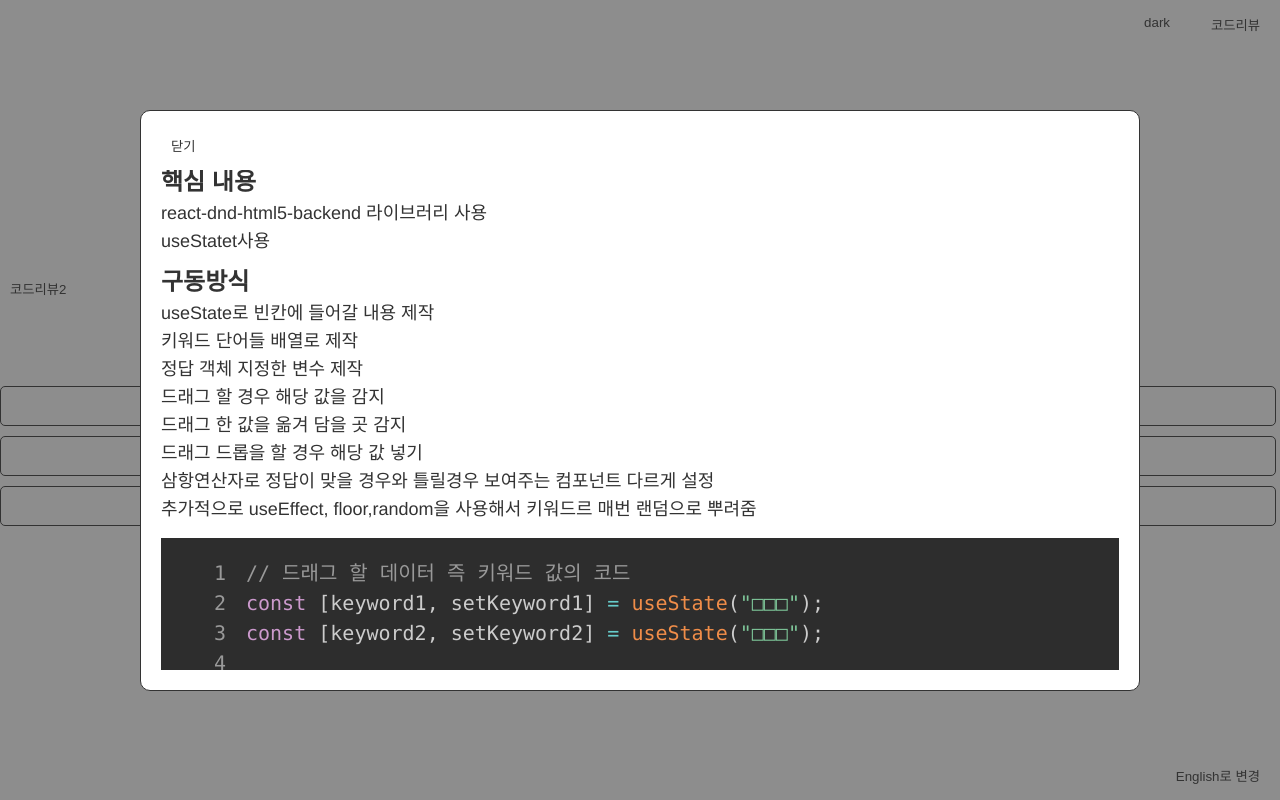
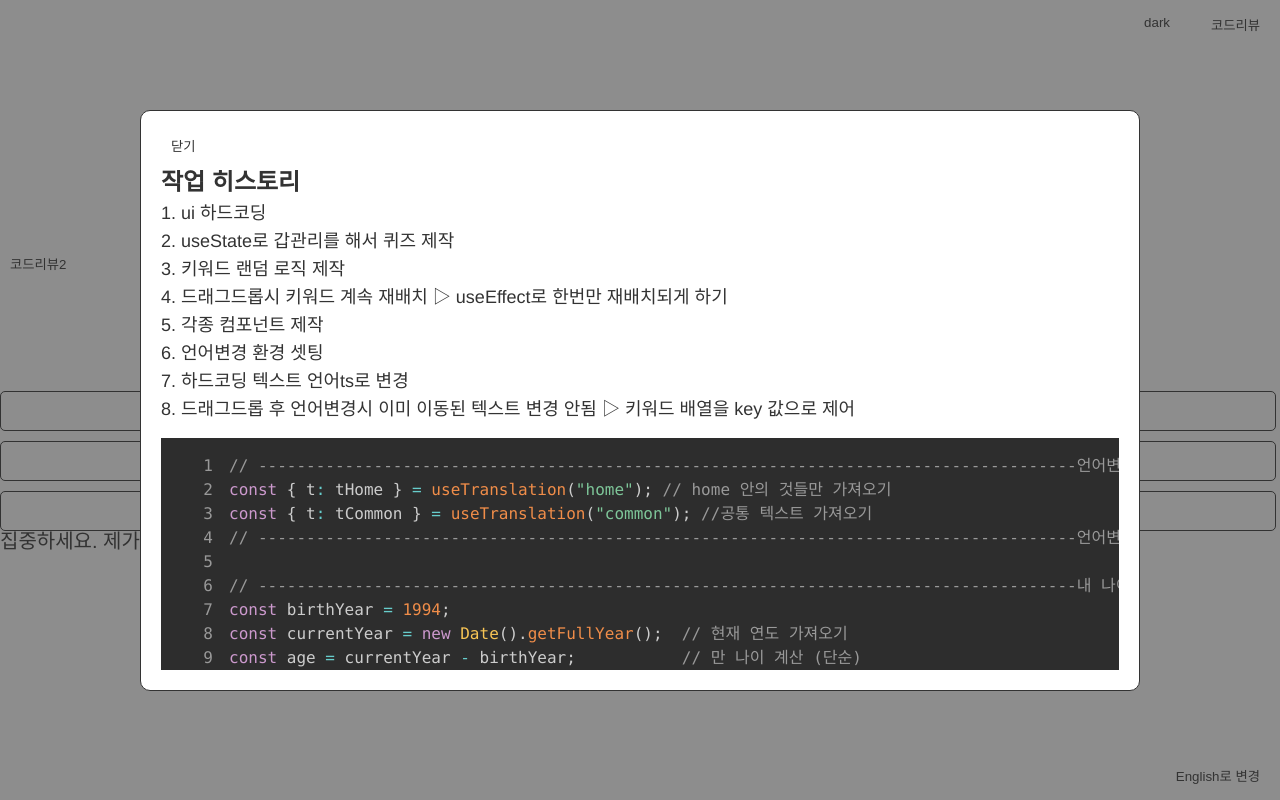
Before and after one commit to hyeongwoo94/parkhyeongwoo, a React (Vite) app: page / in a window 1280 px wide. Both pictures are taken after a click on the button "코드리뷰". Built offline with nearby package versions, Linux system fonts and the light colour scheme.

Commit message:
퀴즈문제_언어변경_셋팅

```diff
--- a/package.json
+++ b/package.json
@@ -22,6 +22,7 @@
     "react-redux": "^9.2.0",
     "react-router-dom": "^7.9.1",
     "react-syntax-highlighter": "^15.6.6",
+    "react-typed": "^2.0.12",
     "sass": "^1.92.1",
     "styled-components": "^6.1.19"
   },
--- a/src/components/CodeView.tsx
+++ b/src/components/CodeView.tsx
@@ -9,8 +9,8 @@ interface CodeViewProps {
 function CodeView({ code, language }: CodeViewProps){
     return(
         <>
-            <div className="code_view">
-                <SyntaxHighlighter language={language} style={tomorrow} showLineNumbers>
+            <div>
+                <SyntaxHighlighter language={language} style={tomorrow} showLineNumbers className="code_view" >
                     {code}
                 </SyntaxHighlighter>
             </div>
--- a/src/components/explain/HomeExplain.tsx
+++ b/src/components/explain/HomeExplain.tsx
@@ -6,62 +6,87 @@ export const HomeExplain = React.memo(function Btn() {
         <>
             <div className="code_explain">
                 <div className="code_explain_box">
-                    <h3 className="code_explain_title">핵심 내용</h3>
+                    <h3 className="code_explain_title">작업 히스토리</h3>
                     <ul className="code_explain_ul">
-                        <li>
-                            react-dnd-html5-backend 라이브러리 사용
-                        </li>
-                        <li>
-                            useStatet사용
-                        </li>
+                        <li>1. ui 하드코딩</li>
+                        <li>2. useState로 갑관리를 해서 퀴즈 제작</li>
+                        <li>3. 키워드 랜덤 로직 제작</li>
+                        <li>4. 드래그드롭시 키워드 계속 재배치 ▷ useEffect로 한번만 재배치되게 하기</li>
+                        <li>5. 각종 컴포넌트 제작</li>
+                        <li>6. 언어변경 환경 셋팅</li>
+                        <li>7. 하드코딩 텍스트 언어ts로 변경</li>
+                        <li>8. 드래그드롭 후 언어변경시 이미 이동된 텍스트 변경 안됨 ▷ 키워드 배열을 key 값으로 제어</li>
                     </ul>
                 </div>
-                <div className="code_explain_box">
-                    <h3 className="code_explain_title">구동방식</h3>
-                    <ul className="code_explain_ul">
-                        <li>useState로 빈칸에 들어갈 내용 제작</li>
-                        <li>키워드 단어들 배열로 제작</li>
-                        <li>정답 객체 지정한 변수 제작</li>
-                        <li>
-                            드래그 할 경우 해당 값을 감지
-                        </li>
-                        <li>드래그 한 값을 옮겨 담을 곳 감지</li>
-                        <li>드래그 드롭을 할 경우 해당 값 넣기</li>
-                        <li>삼항연산자로 정답이 맞을 경우와 틀릴경우 보여주는 컴포넌트 다르게 설정</li>
-                        <li>추가적으로 useEffect, floor,random을 사용해서 키워드르 매번 랜덤으로 뿌려줌</li>
-                    </ul>
-                </div>
-                <CodeView language="javascript"
-                    code={`// 드래그 할 데이터 즉 키워드 값의 코드
-const [keyword1, setKeyword1] = useState("□□□");
-const [keyword2, setKeyword2] = useState("□□□");
+                <CodeView language="tsx"
+                    code={`// -------------------------------------------------------------------------------------언어변경
+const { t: tHome } = useTranslation("home"); // home 안의 것들만 가져오기
+const { t: tCommon } = useTranslation("common"); //공통 텍스트 가져오기
+// -------------------------------------------------------------------------------------언어변경
 
-// 반복문으로 뿌려줄 키워드 작서
-const items = ["박형우","30","김형우","20", "이형우","40","최형우","50","감형우"];
+// -------------------------------------------------------------------------------------내 나이 자동화
+const birthYear = 1994;
+const currentYear = new Date().getFullYear();  // 현재 연도 가져오기
+const age = currentYear - birthYear;           // 만 나이 계산 (단순)
+// -------------------------------------------------------------------------------------내 나이 자동화
 
-//키워드 값을 항상 랜덤 순서로 렌더링하기 위해 복제를 함
-const [dragItems, setDragItems] = useState<string[]>([]);
+// ----------------------------------------------------------------------------------------------드래그 관련
+// 드래그 가능한 아이템 key
+const itemsKeys = [
+    "item1",
+    "item2",
+    "item3",
+    "item4",
+    "age",
+    "ageMinus5",
+    "agePlus5",
+    "ageMinus7",
+    "agePlus7"
+];
 
-// 맨 처음 렌더링될 때 한 번만 랜덤으로 섞기
+// 드래그 아이템 배열 (key + value)
+const dragItems = useMemo(() => {
+    return itemsKeys.map(key => {
+    if (key === "age") return { key, value: age.toString() };
+    if (key === "ageMinus5") return { key, value: (age - 5).toString() };
+    if (key === "agePlus5") return { key, value: (age + 5).toString() };
+    if (key === "ageMinus7") return { key, value: (age - 7).toString() };
+    if (key === "agePlus7") return { key, value: (age + 7).toString() };
+    return { key, value: tHome(key) };
+    });
+}, [tHome, age]);
+
+const [shuffledItems, setShuffledItems] = useState<typeof dragItems>([]);
+
+// 랜덤으로 섞기
 useEffect(() => {
-    const shuffled = [...items];
+    const shuffled = [...dragItems];
     for (let i = shuffled.length - 1; i > 0; i--) {
     const j = Math.floor(Math.random() * (i + 1));
     [shuffled[i], shuffled[j]] = [shuffled[j], shuffled[i]];
     }
-    setDragItems(shuffled);
-}, []);
+    setShuffledItems(shuffled);
+}, [dragItems]);
 
-// 내가 원하는 답 지정하기
+// 드롭된 값은 key로 저장
+const [keyword1Key, setKeyword1Key] = useState<string | null>(null);
+const [keyword2Key, setKeyword2Key] = useState<string | null>(null);
+
+// 정답 key
 const correctAnswer = {
-    keyword1: "박형우",
-    keyword2: "30",
+    keyword1Key: "item1",
+    keyword2Key: "age",
 };
+
+// ----------------------------------------------------------------------------------------------드래그 관련
 
 // 드래그 할 데이터 즉 키워드 값의 코드
 const handleDragStart = (e: React.DragEvent<HTMLLIElement>, value: string) => {
     e.dataTransfer.setData("text/plain", value);
     e.currentTarget.classList.add("dragging"); // 드래그 시작 시 클래스 추가
+};
+const handleDragEnd = (e: React.DragEvent<HTMLLIElement>) => {
+    e.currentTarget.classList.remove("dragging"); // 추가한 클래스 지워주기
 };
 
 //드래그 한 데이터를 넣을 코드의 값
@@ -69,23 +94,15 @@ const handleDrop = (
     e: React.DragEvent<HTMLDivElement>,
     setter: (val: string) => void
 ) => {
-        const value = e.dataTransfer.getData("text/plain");
-
-        // items 배열에 있는 값만 허용
-        if (!items.includes(value)) return;
-
-        setter(value);
-
+    const key = e.dataTransfer.getData("text/plain");
+    if (!itemsKeys.includes(key)) return;
+    setter(key);
     e.dataTransfer.clearData();
 };
-        // 드래그 드롭을 할 수 있는 영역
 const handleDragOver = (e: React.DragEvent<HTMLDivElement>) => {
-            e.preventDefault(); // 반드시 있어야 drop 가능
+    e.preventDefault();
 };
 
-const handleDragEnd = (e: React.DragEvent<HTMLLIElement>) => {
-    e.currentTarget.classList.remove("dragging"); // 추가한 클래스 지워주기
-};
                     `}
                 />
             </div>
--- a/src/pages/Home.tsx
+++ b/src/pages/Home.tsx
@@ -1,46 +1,82 @@
-import React, { useState, useEffect  } from "react";
+import React, { useState, useEffect, useMemo  } from "react";
 import ExplaninModal from '../components/ExplaninModal';
 import {HomeExplain, HomeExplain2} from "../components/explain/HomeExplain"; // 모달의 내용들
 import { FixdBtnLayout, ModalBtn } from "../components/styles/Btn"; // 스타일 컴포넌트 가져오기
 import { useTranslation } from 'react-i18next'; // 언어변경
 import './_home.scss'
+import { ReactTyped } from "react-typed";
 
 
 
 function Home () {
-    // 언어변경
+// -------------------------------------------------------------------------------------언어변경
     const { t: tHome } = useTranslation("home"); // home 안의 것들만 가져오기
     const { t: tCommon } = useTranslation("common"); //공통 텍스트 가져오기
-    // 텍스트가 들어갈 자리 값 설정
-    const [keyword1, setKeyword1] = useState("□□□");
-    const [keyword2, setKeyword2] = useState("□□□");
+// -------------------------------------------------------------------------------------언어변경
 
-    // 반복문으로 뿌려줄 키워드 작서
-    const items = ["박형우","30","김형우","20", "이형우","40","최형우","50","감형우"];
+ // -------------------------------------------------------------------------------------내 나이 자동화
+    const birthYear = 1994;
+    const currentYear = new Date().getFullYear();  // 현재 연도 가져오기
+    const age = currentYear - birthYear;           // 만 나이 계산 (단순)
+// -------------------------------------------------------------------------------------내 나이 자동화
 
-    //키워드 값을 항상 랜덤 순서로 렌더링하기 위해 복제를 함
-    const [dragItems, setDragItems] = useState<string[]>([]);
+// ----------------------------------------------------------------------------------------------드래그 관련
+    // 드래그 가능한 아이템 key
+    const itemsKeys = [
+        "item1",
+        "item2",
+        "item3",
+        "item4",
+        "age",
+        "ageMinus5",
+        "agePlus5",
+        "ageMinus7",
+        "agePlus7"
+    ];
 
-    // 맨 처음 렌더링될 때 한 번만 랜덤으로 섞기
+    // 드래그 아이템 배열 (key + value)
+    const dragItems = useMemo(() => {
+        return itemsKeys.map(key => {
+        if (key === "age") return { key, value: age.toString() };
+        if (key === "ageMinus5") return { key, value: (age - 5).toString() };
+        if (key === "agePlus5") return { key, value: (age + 5).toString() };
+        if (key === "ageMinus7") return { key, value: (age - 7).toString() };
+        if (key === "agePlus7") return { key, value: (age + 7).toString() };
+        return { key, value: tHome(key) };
+        });
+    }, [tHome, age]);
+
+    const [shuffledItems, setShuffledItems] = useState<typeof dragItems>([]);
+
+    // 랜덤으로 섞기
     useEffect(() => {
-        const shuffled = [...items];
+        const shuffled = [...dragItems];
         for (let i = shuffled.length - 1; i > 0; i--) {
         const j = Math.floor(Math.random() * (i + 1));
         [shuffled[i], shuffled[j]] = [shuffled[j], shuffled[i]];
         }
-        setDragItems(shuffled);
-    }, []);
+        setShuffledItems(shuffled);
+    }, [dragItems]);
 
-    // 내가 원하는 답 지정하기
+    // 드롭된 값은 key로 저장
+    const [keyword1Key, setKeyword1Key] = useState<string | null>(null);
+    const [keyword2Key, setKeyword2Key] = useState<string | null>(null);
+
+    // 정답 key
     const correctAnswer = {
-        keyword1: "박형우",
-        keyword2: "30",
+        keyword1Key: "item1",
+        keyword2Key: "age",
     };
+
+// ----------------------------------------------------------------------------------------------드래그 관련
 
     // 드래그 할 데이터 즉 키워드 값의 코드
     const handleDragStart = (e: React.DragEvent<HTMLLIElement>, value: string) => {
         e.dataTransfer.setData("text/plain", value);
         e.currentTarget.classList.add("dragging"); // 드래그 시작 시 클래스 추가
+    };
+    const handleDragEnd = (e: React.DragEvent<HTMLLIElement>) => {
+        e.currentTarget.classList.remove("dragging"); // 추가한 클래스 지워주기
     };
 
     //드래그 한 데이터를 넣을 코드의 값
@@ -48,24 +84,18 @@ function Home () {
         e: React.DragEvent<HTMLDivElement>,
         setter: (val: string) => void
     ) => {
-            const value = e.dataTransfer.getData("text/plain");
-
-            // items 배열에 있는 값만 허용
-            if (!items.includes(value)) return;
-
-            setter(value);
-
+        const key = e.dataTransfer.getData("text/plain");
+        if (!itemsKeys.includes(key)) return;
+        setter(key);
         e.dataTransfer.clearData();
     };
-            // 드래그 드롭을 할 수 있는 영역
     const handleDragOver = (e: React.DragEvent<HTMLDivElement>) => {
-                e.preventDefault(); // 반드시 있어야 drop 가능
+        e.preventDefault();
     };
 
-    const handleDragEnd = (e: React.DragEvent<HTMLLIElement>) => {
-        e.currentTarget.classList.remove("dragging"); // 추가한 클래스 지워주기
-    };
 
+
+// ------------------------------------------------------------------------------------------------- 모달 관련
     // 어떤 모달이 열렸는지 관리 (null이면 안 열림)
     const [openModal, setOpenModal] = useState<string | null>(null); //모달이 열리고 닫히고 제어
 
@@ -90,40 +120,47 @@ function Home () {
                             코드리뷰2
                         </ModalBtn>
                         <div className='loading_title_box'>
-                            <div onDrop={(e) => handleDrop(e, setKeyword1)} onDragOver={handleDragOver}>
-                                <p> {tHome("hi")} 저는 <span>{keyword1}</span> 입니다.</p>
+                            <h2>
+                                <ReactTyped
+                                    strings={["안녕하세요", "리액트에서 타이핑 효과!","문제를"]}
+                                    typeSpeed={80}
+                                    backSpeed={80}
+                                    loop
+                                />
+                            </h2>
+                            <div onDrop={(e) => handleDrop(e, setKeyword1Key)} onDragOver={handleDragOver}>
+                                <p> {tHome("hi")} 저는 <span>{keyword1Key ? tHome(keyword1Key) : "□□□"}</span> 입니다.</p>
                             </div>
-                            <div onDrop={(e) => handleDrop(e, setKeyword2)} onDragOver={handleDragOver}>
-                                <p>저의 나이는 <span>{keyword2}</span> 입니다.</p>
+                            <div onDrop={(e) => handleDrop(e, setKeyword2Key)} onDragOver={handleDragOver}>
+                                <p>저의 나이는 <span>{keyword2Key ? dragItems.find(i => i.key === keyword2Key)?.value : "□□□"}</span> 입니다.</p>
                             </div>
                         </div>
 
                         <ul className='loading_item_box'>
-                            {dragItems.map((item) => (
+                              {shuffledItems.map(item => (
                                 <li
-                                    key={item}
+                                key={item.key}
                                 draggable
-                                    onDragStart={(e) => handleDragStart(e, item)}
+                                onDragStart={(e) => handleDragStart(e, item.key)}
                                 onDragEnd={handleDragEnd}
                                 >
-                                    <p className="loading_item_text">{item}</p>
+                                <p className="loading_item_text">{item.value}</p>
                                 </li>
                             ))}
                         </ul>
                        <div>
-                            {
-                                (keyword1 !== "□□□" && keyword2 !== "□□□") // 모두 값을 채웟는지 확인
-                                    ? (keyword1 === correctAnswer.keyword1 &&
-                                        keyword2 === correctAnswer.keyword2  //정답이 맞는지 확인
-                                        ? "정답!"
-                                        : "틀렸습니다.")  // 결과
-                                    : ""
-                            }
+                           {(keyword1Key && keyword2Key)
+                            ? (keyword1Key === correctAnswer.keyword1Key && keyword2Key === correctAnswer.keyword2Key
+                            ? tHome("quizBothRight")
+                            : keyword1Key === correctAnswer.keyword1Key ? tHome("quizNameRight")
+                            : keyword2Key === correctAnswer.keyword2Key ? tHome("quizAgeRight")
+                            : tHome("quizBothWrong"))
+                            : tHome("quizBothWrong")}
                        </div>
                        <div>
                         {
-                            (keyword1 === correctAnswer.keyword1 &&
-                            keyword2 === correctAnswer.keyword2) ? <button>눌러</button> :""
+                            (keyword1Key === correctAnswer.keyword1Key &&
+                            keyword2Key === correctAnswer.keyword2Key) ? <button>눌러</button> :""
                         }
                        </div>
                     </div>
--- a/src/shared/en.ts
+++ b/src/shared/en.ts
@@ -3,7 +3,15 @@ export const en = {
     code_review: "Code view",
   },
  home: {
-    hi:'hi'
+    hi:'hi',
+    quizBothRight:'You deserve to see my portfolio.',
+    quizNameRight:'Thanks for remembering my name, but I was born in 1994.',
+    quizAgeRight:'You guessed my age. Please reconsider my name.',
+    quizBothWrong:'Focus. Did you come in here without even knowing who I am?',
+    item1:'Park Hyeong woo',
+    item2:'Brad Pitt',
+    item3:'Choi Hyeong woo',
+    item4:'Smith',
   },
   login: {
     welcome: "다시 오신 것을 환영합니다",
--- a/src/shared/ko.ts
+++ b/src/shared/ko.ts
@@ -3,7 +3,15 @@ export const ko = {
     code_review: "코드리뷰",
   },
   home: {
-    hi:'안녕하세요'
+    hi:'안녕하세요',
+    quizBothRight:'당신은 내포트폴리오를 볼 자격이 있습니다.',
+    quizNameRight:'제 이름을 기억해줘서 감사합니다만 저는 1994년생입니다.',
+    quizAgeRight:'제 나이를 맞혔습니다. 이름은 다시 생각해주세요',
+    quizBothWrong:'집중하세요. 제가 누군지도 모르면서 들어오셨나요?',
+    item1:'박형우',
+    item2:'강동원',
+    item3:'장동건',
+    item4:'남형우',
   },
   login: {
     welcome: "다시 오신 것을 환영합니다",
```
Also changed, not shown: src/_common.scss (+3 -4 lines), 2 other files (tests, documents, lock files or other folders). Lines whose indentation alone changed are shown as unchanged.
